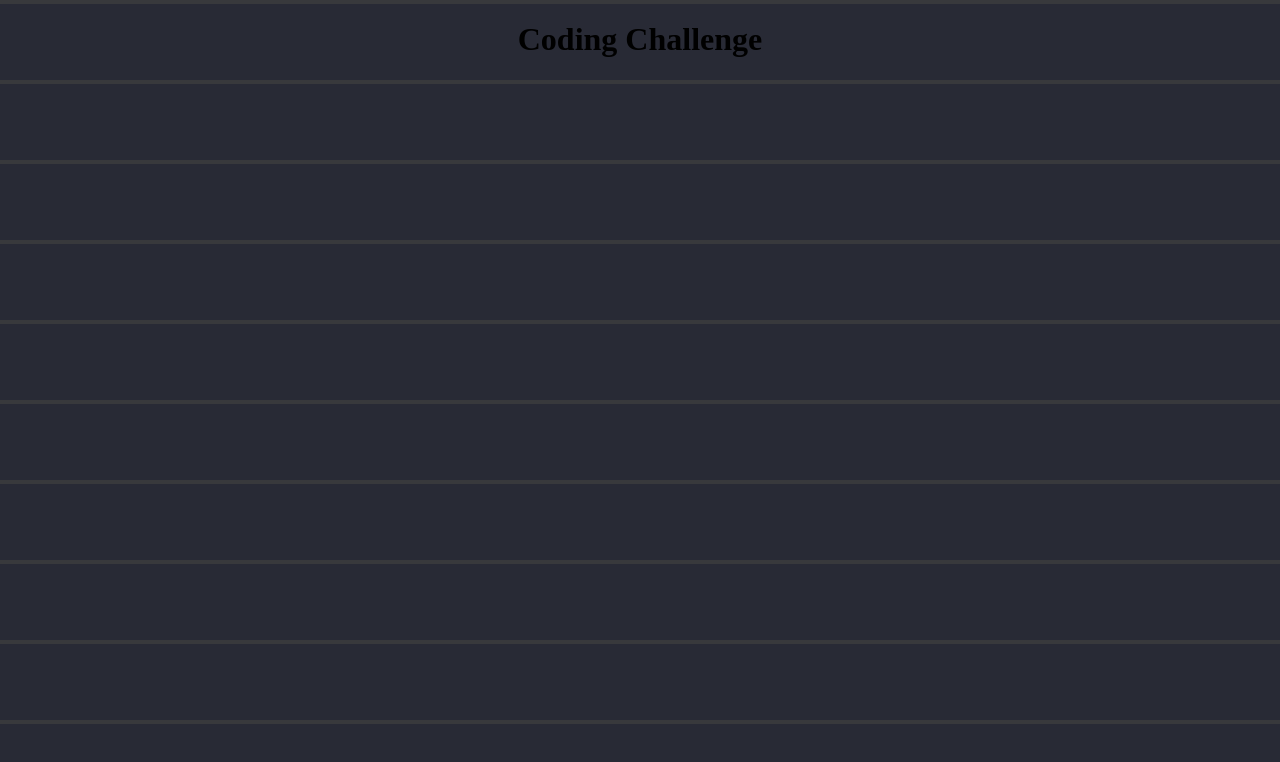
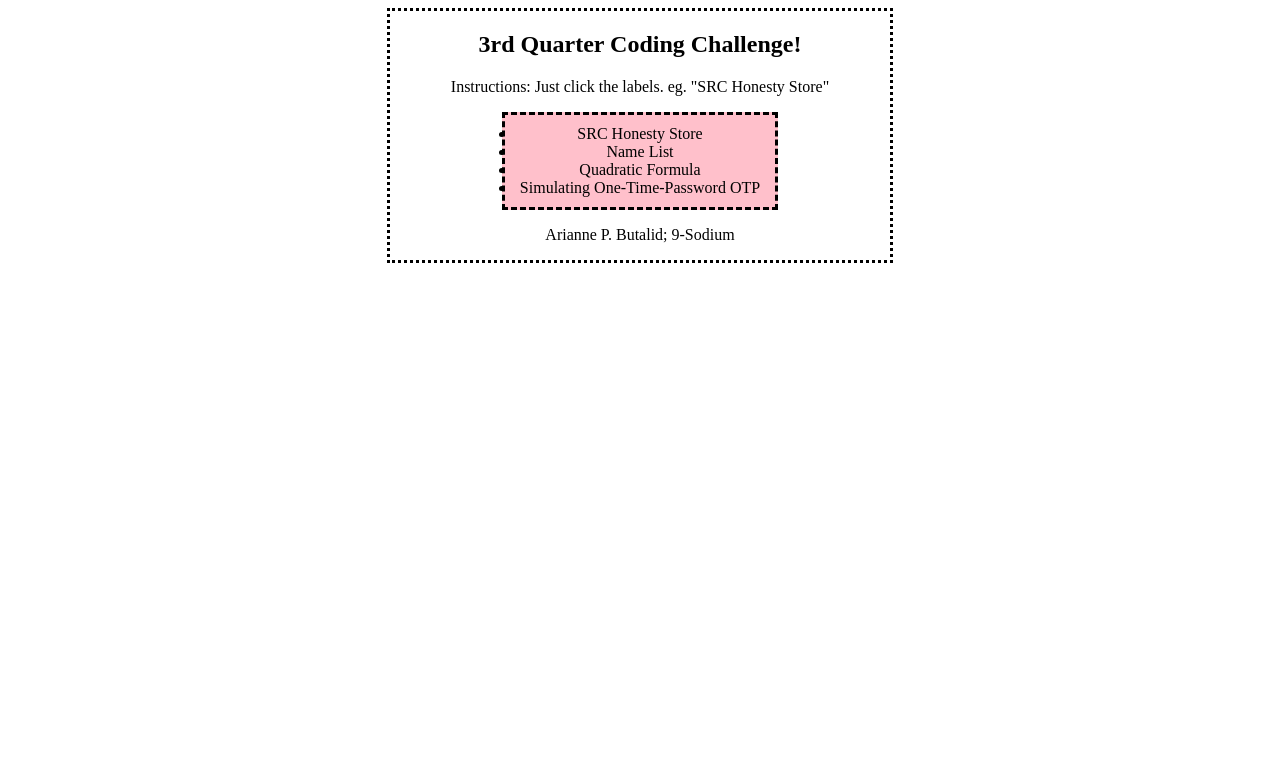
Before and after one commit to mysteriouslyours/codingcha, a plain HTML site: page index.html in a window 1280 px wide. Drawn offline with Linux system fonts and the light colour scheme.

Commit message:
Update index.html

```diff
--- a/index.html
+++ b/index.html
@@ -1,18 +1,55 @@
 <!DOCTYPE html>
 <html>
 	<head>
-        <title>
-            Coding Challenge 4
-        </title>
-        <meta name="viewport" content="width=device-width, initial-scale=1.0">
+		<title>Coding challenge database</title>
+
 		<style>
+			* {
+				font-family: Bell MT;
+				text-align: center;
+			}
+
 			body {
-                background-image: linear-gradient(0deg, #282a35 95%, #38393c  5%);
+				border: 3px dotted black;
+				width: 500px;
+				margin-left: auto;
+				margin-right: auto;
 			}
-            h1 {text-align: center;}
+
+			a {
+				text-decoration: none;
+				color: black;
+			}
+
+			ul {
+				border: 3px dashed black;
+				background-color: pink;
+				padding: 10px;
+				width: 250px;
+				margin-left: auto;
+				margin-right: auto;
+			}
+
+			h2 {
+				font-family: Castellar;
+			}
+
 		</style>
+
 	</head>
 	<body>
-      <h1>Coding Challenge</h1>
+		<h2> 3rd Quarter Coding Challenge! </h2>
+
+		<p> Instructions: Just click the labels. eg. "SRC Honesty Store"</p>
+
+		<ul>
+			<li> <a href = "cc/cc1_Butalid.html"> SRC Honesty Store </a> </li>
+			<li> <a href = "cc/cc3_Butalid.html"> Name List </a> </li>
+			<li> <a href = "cc/cc6_Butalid.html"> Quadratic Formula </a> </li>
+			<li> <a href = "cc/cc7_Butalid.html"> Simulating One-Time-Password OTP </a> </li>
+		</ul>
+
+		<p> Arianne P. Butalid; 9-Sodium</p>
+
 	</body>
 </html>
```
Lines whose indentation alone changed are shown as unchanged.
